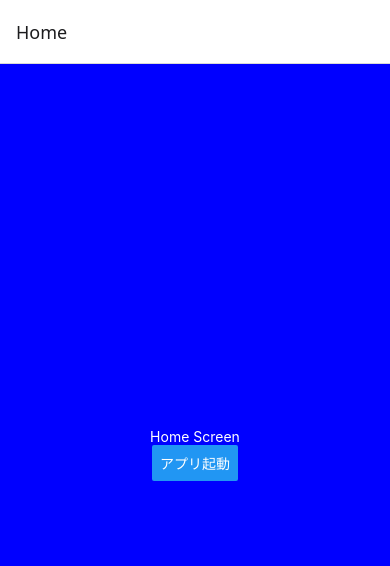
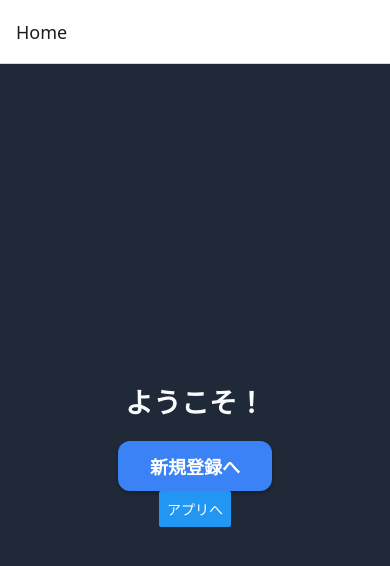
Before and after one commit to ShuuReglus/Sproject, a React Native app: screen /Home in a window 390 px wide. Shown: the top 566 px of the page. Built offline with nearby package versions, Linux system fonts and the light colour scheme.

Commit message:
Home変更
Homeの見た目変更とエラー解消

```diff
--- a/App.tsx
+++ b/App.tsx
@@ -30,6 +30,7 @@ import { IconButton } from "./src/components/icon-button";
 import { ImageViewer } from "./src/components/image-viewer";
 import { type RootStackParamList } from "./src/navigation/types";
 import HomeScreen from "./src/screens/HomeScreen";
+import RegisterScreen from "./src/screens/RegisterScreen";
 
 console.log("App.tsx が読み込まれたよ！");
 
@@ -183,6 +184,7 @@ export default function App() {
           options={{ headerShown: true }}
         />
         <Stack.Screen name="MainApp" component={MainApp} />
+        <Stack.Screen name="RegisterScreen" component={RegisterScreen} />
       </Stack.Navigator>
     </NavigationContainer>
   );
--- a/src/navigation/types.ts
+++ b/src/navigation/types.ts
@@ -1,4 +1,5 @@
 export type RootStackParamList = {
   Home: undefined;
   MainApp: undefined;
+  RegisterScreen: undefined;
 };
--- a/src/screens/HomeScreen.tsx
+++ b/src/screens/HomeScreen.tsx
@@ -1,34 +1,65 @@
 import React from "react";
-import { Button, Text, View } from "react-native";
-import { useNavigation } from "@react-navigation/native";
-import type { StackNavigationProp } from "@react-navigation/stack";
+import { Button, Pressable, StyleSheet, Text, View } from "react-native";
+import { useNavigation, type NavigationProp } from "@react-navigation/native";
 
 import { type RootStackParamList } from "../navigation/types";
 
-// 👇 type定義はコンポーネントの外！
-type HomeScreenNavigationProp = StackNavigationProp<RootStackParamList, "Home">;
-
 const HomeScreen = () => {
-  const navigation = useNavigation<HomeScreenNavigationProp>();
+  const navigation = useNavigation<NavigationProp<RootStackParamList>>();
 
   console.log("HomeScreenがマウントされたよ！");
 
+  const navigateToRegister = () => {
+    console.log("RegisterScreenに遷移します");
+    navigation.navigate("RegisterScreen");
+  };
+
+  const GoToAppButton = () => {
+    return (
+      <Button title="アプリへ" onPress={() => navigation.navigate("MainApp")} />
+    );
+  };
+
   return (
-    <View
-      style={{
-        flex: 1,
-        backgroundColor: "blue",
-        justifyContent: "center",
-        alignItems: "center",
-      }}
-    >
-      <Text style={{ color: "white" }}>Home Screen</Text>
-      <Button
-        title="アプリ起動"
-        onPress={() => navigation.navigate("MainApp")}
-      />
+    <View style={styles.container}>
+      <Text style={styles.title}>ようこそ！</Text>
+      <Pressable style={styles.button} onPress={navigateToRegister}>
+        <Text style={styles.buttonText}>新規登録へ</Text>
+      </Pressable>
+      <GoToAppButton />
     </View>
   );
 };
 
+const styles = StyleSheet.create({
+  container: {
+    flex: 1,
+    justifyContent: "center",
+    alignItems: "center",
+    backgroundColor: "#1f2937",
+  },
+  title: {
+    color: "#f9fafb",
+    fontSize: 28,
+    fontWeight: "bold",
+    marginBottom: 20,
+  },
+  button: {
+    backgroundColor: "#3b82f6",
+    paddingVertical: 12,
+    paddingHorizontal: 32,
+    borderRadius: 12,
+    shadowColor: "#000",
+    shadowOffset: { width: 0, height: 2 },
+    shadowOpacity: 0.25,
+    shadowRadius: 3.84,
+    elevation: 5,
+  },
+  buttonText: {
+    color: "#ffffff",
+    fontSize: 18,
+    fontWeight: "600",
+  },
+});
+
 export default HomeScreen;
--- a/src/services/authService.ts
+++ b/src/services/authService.ts
@@ -26,6 +26,7 @@ export const registerUser = async ({
       email,
       password,
     );
+    console.log("ユーザー登録成功:", userCredential.user);
     const user = userCredential.user;
 
     // Firestoreにユーザーデータ保存
```
